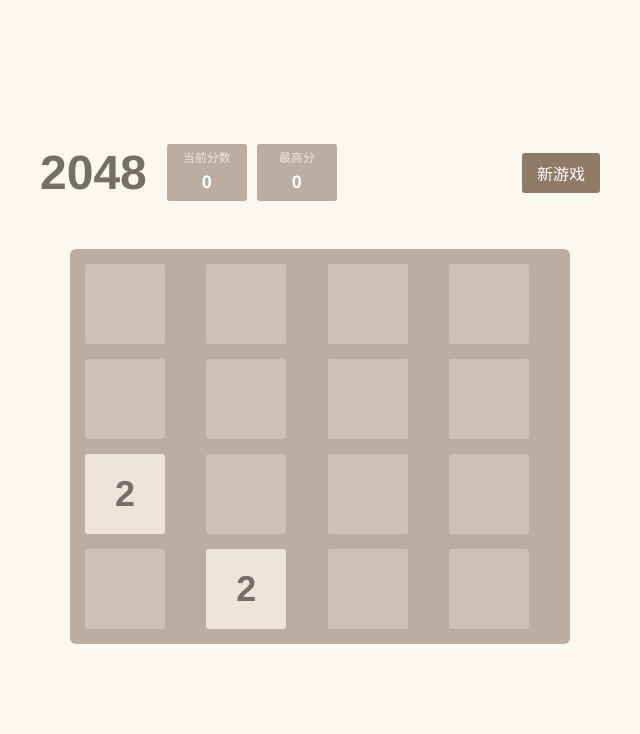
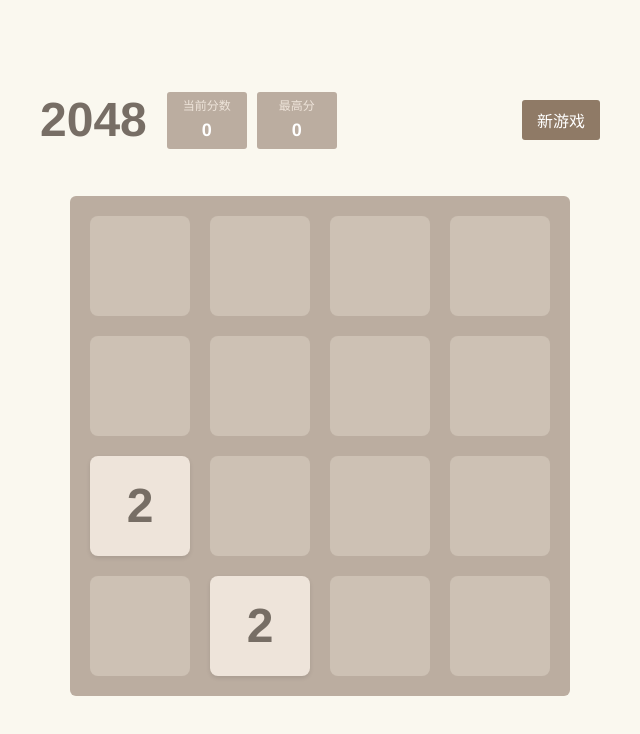
Before and after one commit to Alexzzl/2048_game, a React (Vite) app: page / in a window 1280 px wide. Shown: the top 734 px of the page, without its empty margins (320-960 px from the left). Built offline with nearby package versions, Linux system fonts and the light colour scheme.

Commit message:
优化Game2048组件的样式，添加响应式设计，调整单元格和消息的外观，提升视觉效果和用户体验。

```diff
--- a/src/components/Game2048.tsx
+++ b/src/components/Game2048.tsx
@@ -21,6 +21,10 @@ const GameContainer = styled.div`
   width: 100%;
   max-width: 600px;
   margin: 0 auto;
+
+  @media (min-width: 521px) {
+    padding: 40px 20px;
+  }
 
   @media (max-width: 520px) {
     padding: 10px;
@@ -70,6 +74,12 @@ const Board = styled.div`
   position: relative;
   width: 100%;
   max-width: 500px;
+  aspect-ratio: 1;
+
+  @media (min-width: 521px) {
+    padding: 20px;
+    gap: 20px;
+  }
 
   @media (max-width: 520px) {
     padding: 10px;
@@ -79,26 +89,33 @@ const Board = styled.div`
 `;
 
 const Cell = styled.div<{ value: number }>`
-  width: 80px;
-  height: 80px;
+  aspect-ratio: 1;
+  width: 100%;
   background-color: ${({ value }) => getCellBackground(value)};
   color: ${({ value }) => (value <= 4 ? '#776e65' : '#f9f6f2')};
   display: flex;
   justify-content: center;
   align-items: center;
-  font-size: ${({ value }) => (value < 100 ? '36px' : value < 1000 ? '32px' : '24px')};
   font-weight: bold;
-  border-radius: 3px;
+  border-radius: 8px;
   transition: all 0.15s ease;
   position: relative;
   z-index: 10;
+  box-shadow: ${({ value }) => value ? '0 2px 4px rgba(0, 0, 0, 0.1)' : 'none'};
+
+  font-size: ${({ value }) => {
+    if (value < 100) return 'min(10vw, 48px)';
+    if (value < 1000) return 'min(8vw, 40px)';
+    return 'min(6vw, 32px)';
+  }};
 
   @media (max-width: 520px) {
-    width: calc((100vw - 40px - 30px) / 4);
-    height: calc((100vw - 40px - 30px) / 4);
-    max-width: 80px;
-    max-height: 80px;
-    font-size: ${({ value }) => (value < 100 ? '28px' : value < 1000 ? '24px' : '18px')};
+    border-radius: 4px;
+    font-size: ${({ value }) => {
+      if (value < 100) return '28px';
+      if (value < 1000) return '24px';
+      return '18px';
+    }};
   }
 `;
 
@@ -155,19 +172,21 @@ const Message = styled.div<MessageProps>`
   left: 0;
   right: 0;
   bottom: 0;
-  background-color: rgba(238, 228, 218, 0.73);
+  background-color: rgba(238, 228, 218, 0.85);
   z-index: 100;
   display: flex;
   flex-direction: column;
   align-items: center;
   justify-content: center;
-  font-size: 60px;
+  font-size: min(12vw, 60px);
   font-weight: bold;
   color: ${({ type }) => (type === 'over' ? '#776e65' : '#f67c5f')};
   border-radius: 6px;
+  backdrop-filter: blur(2px);
 
   @media (max-width: 520px) {
     font-size: 40px;
+    background-color: rgba(238, 228, 218, 0.73);
   }
 `;
 
```
